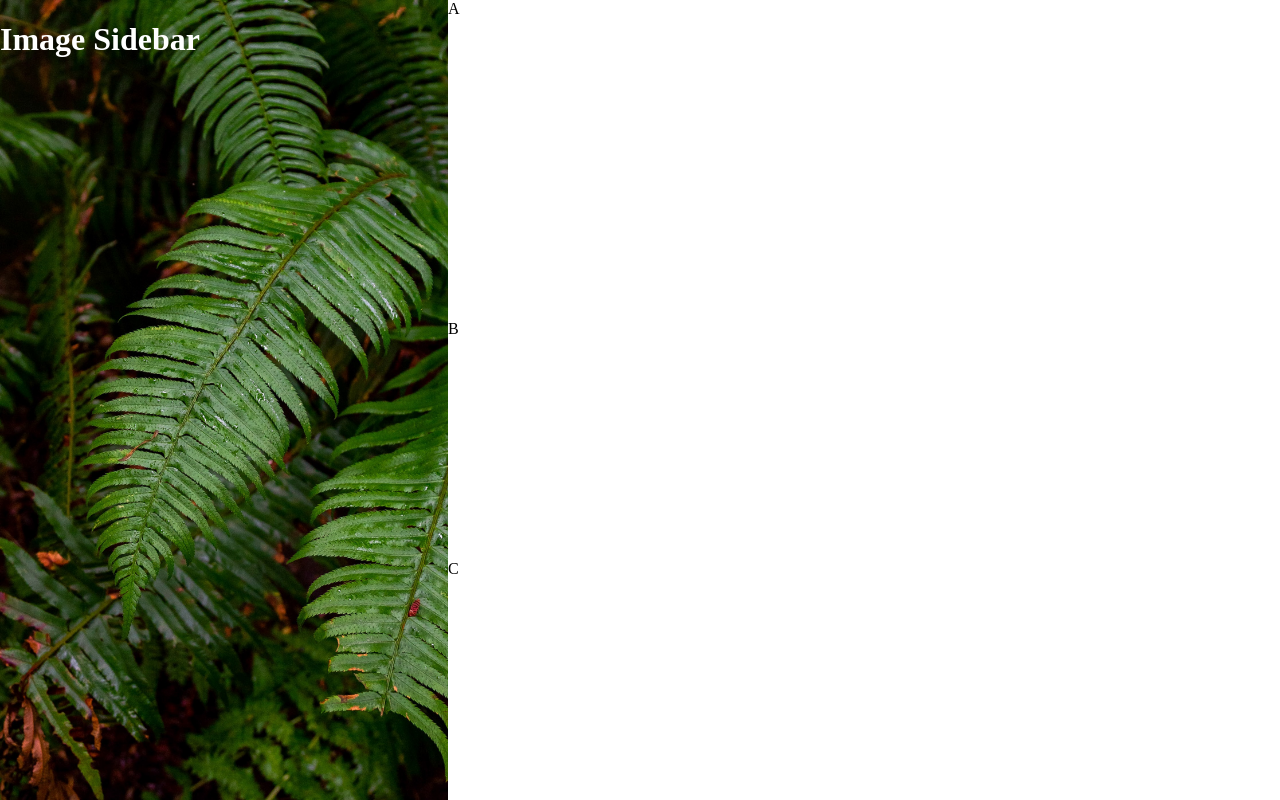
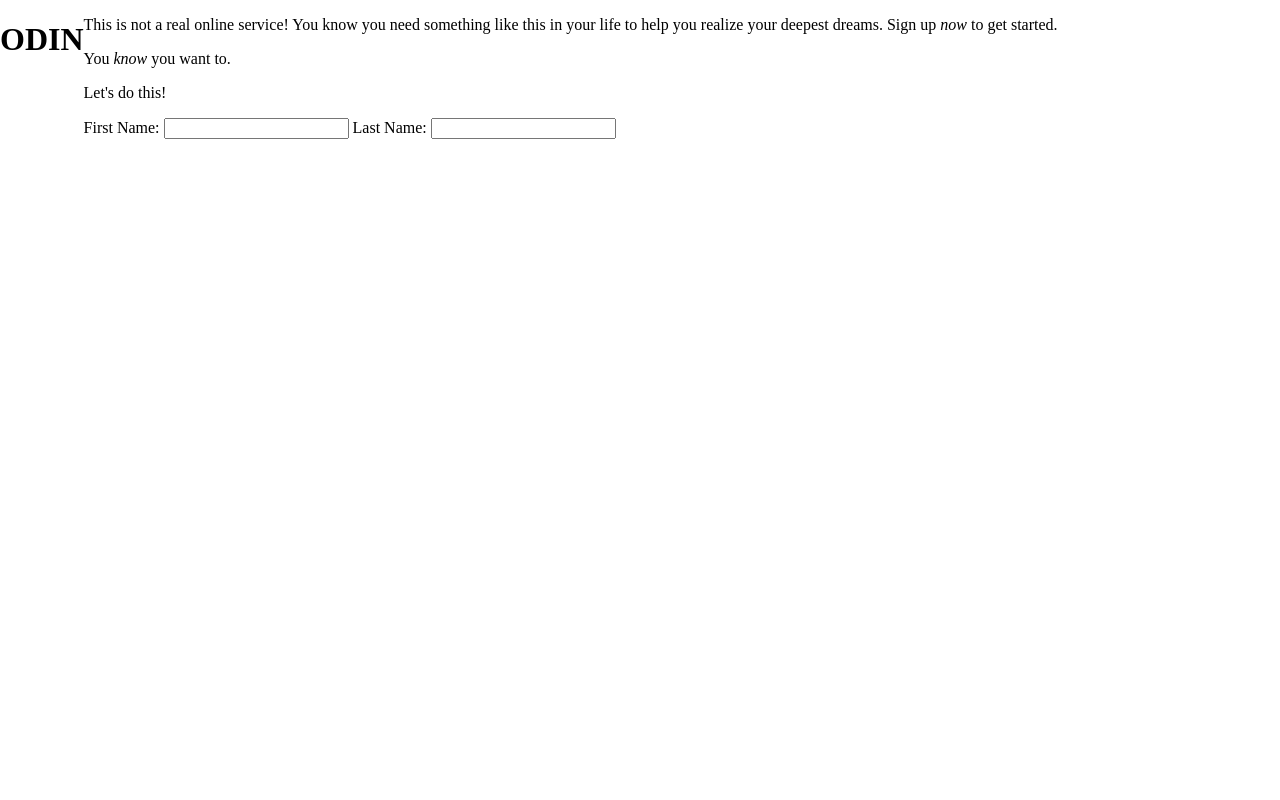
Before and after one commit to lightningwind/odin-sign-up-form, a plain HTML site: page index.html in a window 1280 px wide. Drawn offline with Linux system fonts and the light colour scheme.

Commit message:
Refactor HTML markup

```diff
--- a/index.html
+++ b/index.html
@@ -9,13 +9,29 @@
 </head>
 <body>
     <div class="main">
-        <div class="left">
-            <h1>Image Sidebar</h1>
+        <div class="column-left">
+            <h1>ODIN</h1>
         </div>
-        <div class="right">
-            <div class="first">A</div>
-            <div class="second">B</div>
-            <div class="third">C</div>
+        <div class="column-right">
+            <div class="top-card">
+                <p>
+                    This is not a real online service! You know you need something
+                    like this in your life to help you realize your deepest dreams.
+                    Sign up <em>now</em> to get started.
+                </p>
+                <p>You <em>know</em> you want to.</p>
+            </div>
+            <div class="form-card">
+                <p>Let's do this!</p>
+                <form action="">
+                    <label for="first_name">First Name: </label>
+                    <input type="text" name="first_name" id="first_name">
+
+                    <label for="last_name">Last Name: </label>
+                    <input type="text" name="last_name" id="last_name">
+                </form>
+            </div>
+            <div class="button-card"></div>
         </div>
     </div>
 </body>
--- a/style.css
+++ b/style.css
@@ -21,6 +21,7 @@ body {
 .right {
     display: flex;
     flex-direction: column;
+    width: 65%;
 }
 
 .first {
```
